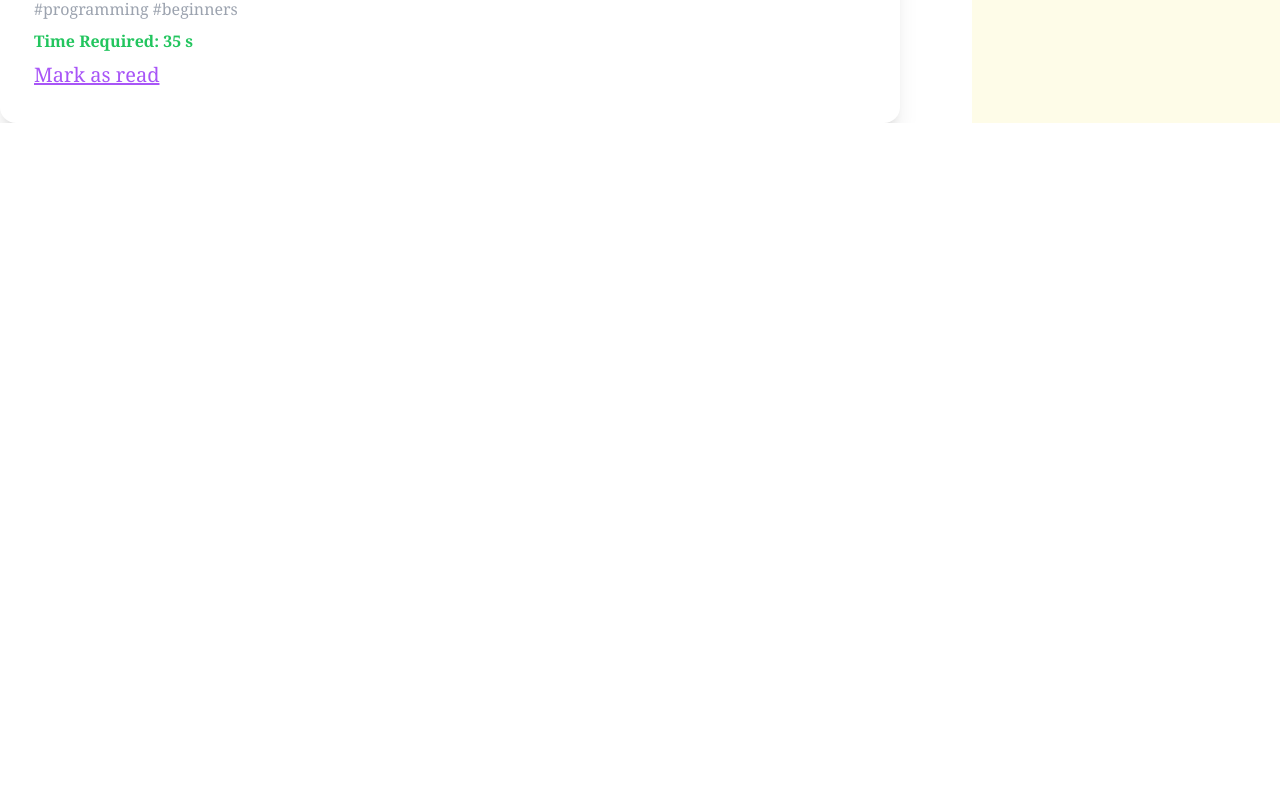
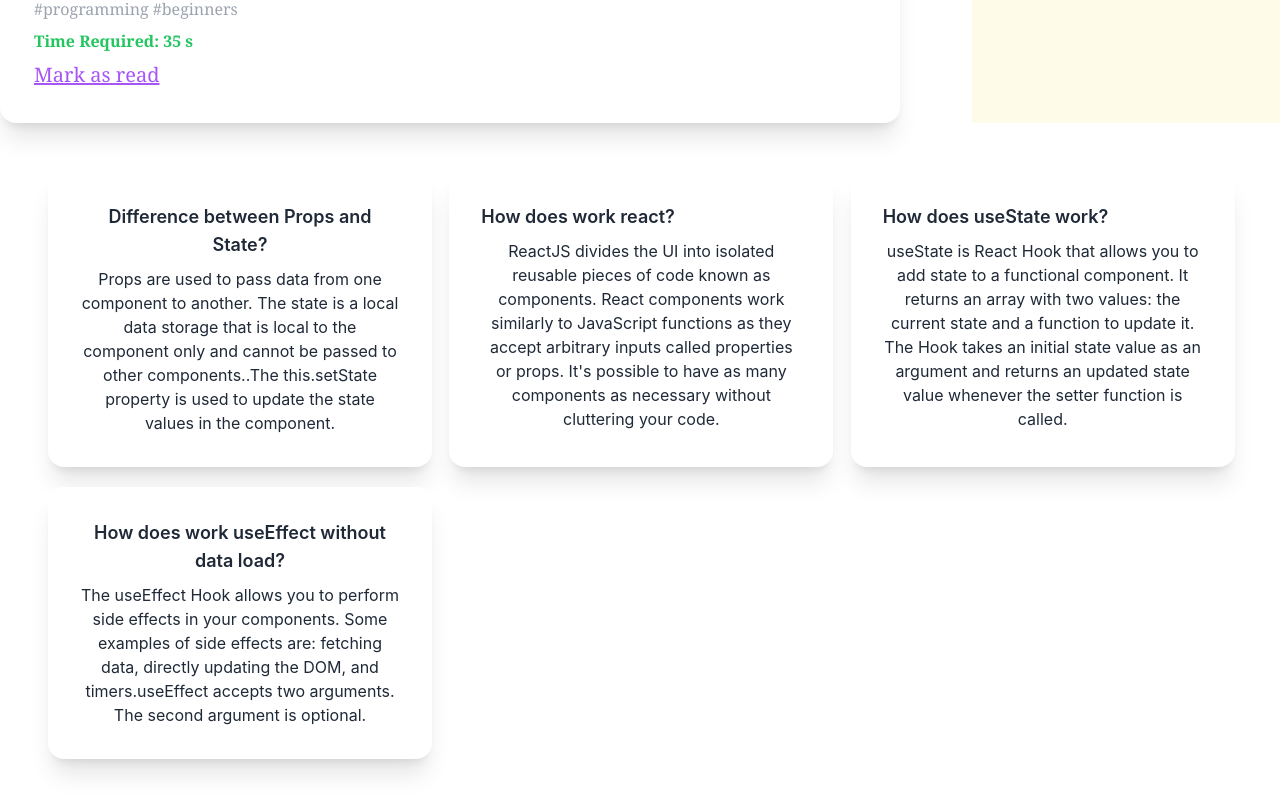
Before and after one commit to Farhanayesmin2/knowledge-gather, a React (Create React App) app: page / in a window 1280 px wide. Shown: the part 2550-3357 px from the top of the page. Before the commit the page ends 2673 px from the top, so only its background shows below. Built offline with nearby package versions, Linux system fonts and the light colour scheme.

Commit message:
Question added

```diff
--- a/public/index.html
+++ b/public/index.html
@@ -24,7 +24,7 @@
       work correctly both with client-side routing and a non-root public URL.
       Learn how to configure a non-root public URL by running `npm run build`.
     -->
-    <title>React App</title>
+    <title>Knowledge Gather</title>
   </head>
   <body>
     <noscript>You need to enable JavaScript to run this app.</noscript>
--- a/src/App.js
+++ b/src/App.js
@@ -1,5 +1,6 @@
 
 import './App.css';
+import Blog from './Component/Blog/Blog';
 import Header from './Component/Header/Header';
 import Info from './Component/Info/Info';
 import Main from './Component/Main/Main';
@@ -9,7 +10,7 @@
     <div className="App">
       <Header></Header>
       <Main></Main>
-
+  <Blog></Blog>
     </div>
   );
 }
--- a/src/Component/Blog/Blog.js
+++ b/src/Component/Blog/Blog.js
@@ -0,0 +1,42 @@
+import React from 'react';
+
+const Blog = () => {
+    return (
+        <div className='grid lg:grid-cols-3 gap-5 m-12 md:grid-cols-2 sm:grid-cols-1 '>
+
+
+    <div className="card   w-96 bg-base-100 shadow-xl">
+  <div className="card-body">
+    <h1 className="card-title text-lg font-semibold"> Difference between Props and State?</h1>
+    <p>Props are used to pass data from one component to another. The state is a local data storage that is local to the component only and cannot be passed to other components..The this.setState property is used to update the state values in the component.</p>
+  </div>
+
+</div>
+
+            <div className="card w-96 bg-base-100 shadow-xl">
+  <div className="card-body">
+    <h1 className="card-title text-lg font-semibold">How does work react?</h1>
+    <p>ReactJS divides the UI into isolated reusable pieces of code known as components. React components work similarly to JavaScript functions as they accept arbitrary inputs called properties or props. It's possible to have as many components as necessary without cluttering your code.</p>
+  </div>
+
+</div>
+            <div className="card w-96 bg-base-100 shadow-xl">
+  <div className="card-body">
+    <h1 className="card-title text-lg font-semibold">How does useState work?</h1>
+    <p>useState is React Hook that allows you to add state to a functional component. It returns an array with two values: the current state and a function to update it. The Hook takes an initial state value as an argument and returns an updated state value whenever the setter function is called.</p>
+  </div>
+
+</div>
+
+            <div className="card  w-96 bg-base-100 shadow-xl">
+  <div className="card-body">
+    <h1 className="card-title text-lg font-semibold ">How does work useEffect without data load?</h1>
+    <p>The useEffect Hook allows you to perform side effects in your components. Some examples of side effects are: fetching data, directly updating the DOM, and timers.useEffect accepts two arguments. The second argument is optional.</p>
+  </div>
+
+</div>
+        </div>
+    );
+};
+
+export default Blog;
```
